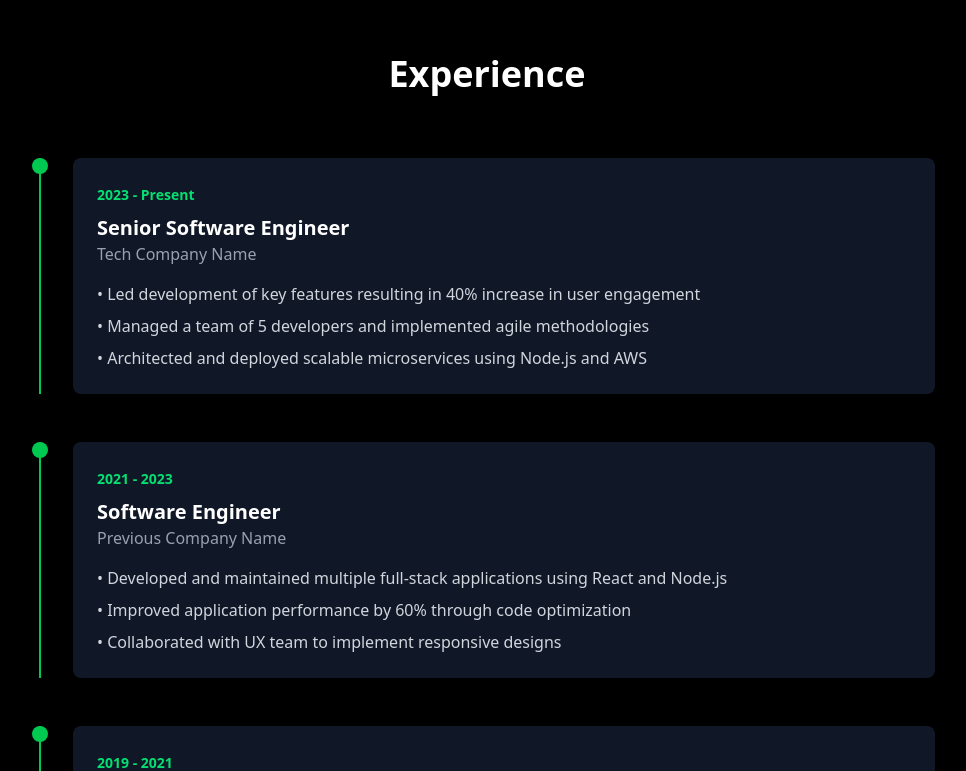
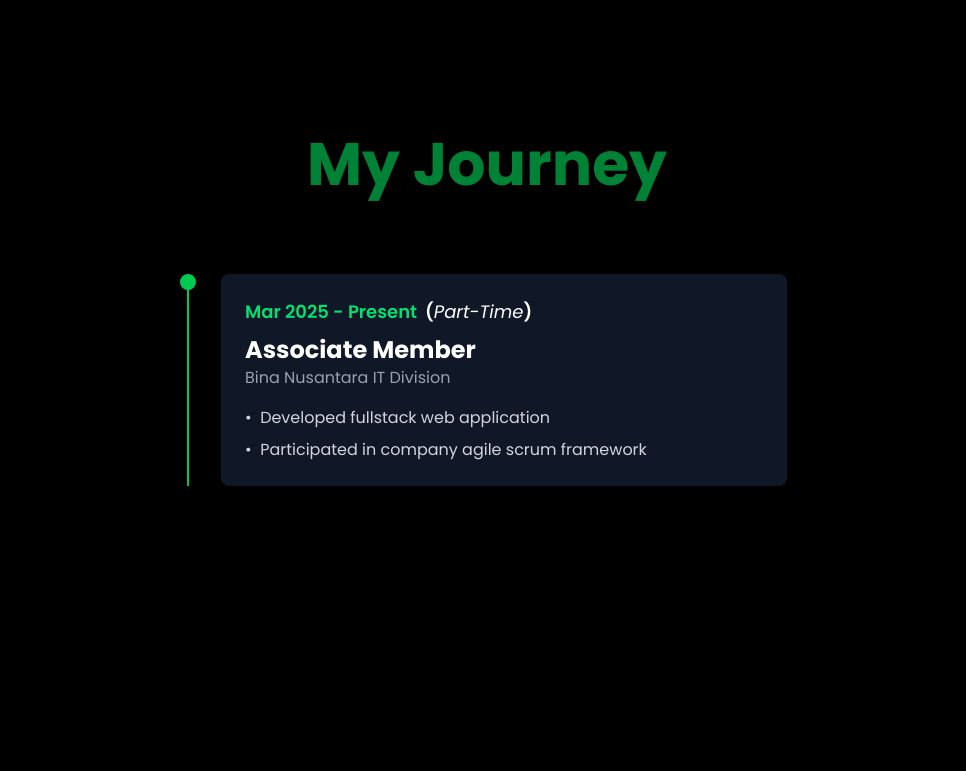
Before and after one commit to KelvinLihandy/portofolio, a React (Vite) app: page / in a window 1280 px wide. Shown: the part 2026-2797 px from the top of the page, without its empty margins (153-1119 px from the left). Built offline with nearby package versions, Linux system fonts and the light colour scheme.

Commit message:
experience

```diff
--- a/src/App.tsx
+++ b/src/App.tsx
@@ -21,7 +21,7 @@ const App = () => {
         <About />
         <Experience />
         <Projects />
-        <Contact />
+        {/* <Contact /> */}
       </div>
     </motion.div>
   );
--- a/src/assets/constants.ts
+++ b/src/assets/constants.ts
@@ -1,12 +1,11 @@
 import { BrainCircuit, Briefcase, Database, Download, FolderKanban, Github, Home, Linkedin, Mail, Server, User } from "lucide-react";
-import type { IContacts, INavigation, ISkills } from "./interface";
+import type { IContacts, IExperiences, INavigation, ISkills } from "./interface";
 
 export const menuItems: INavigation[] = [
     { name: 'Home', id: 'home', icon: Home },
     { name: 'About', id: 'about', icon: User },
     { name: 'Experience', id: 'experience', icon: Briefcase },
     { name: 'Projects', id: 'projects', icon: FolderKanban },
-    // { name: 'Contact', id: 'contact', icon: Mail }
 ];
 
 export const contactItems: IContacts[] = [
@@ -45,3 +44,16 @@ export const skillItems: ISkills[] = [
   {name: 'Azure', icon: '../public/icons/azure-original.svg'},
   {name: 'Git', icon: '../public/icons/git-original.svg'},
 ];
+
+export const experienceItems: IExperiences[] = [
+  {
+    position: "Associate Member",
+    type: "Part-Time",
+    company: "Bina Nusantara IT Division",
+    period: "Mar 2025 - Present",
+    description: [
+      "Developed fullstack web application",
+      "Participated in company agile scrum framework"
+    ],
+  },
+]
--- a/src/components/Experience.tsx
+++ b/src/components/Experience.tsx
@@ -1,74 +1,46 @@
 import { motion } from 'framer-motion';
+import { experienceItems } from '../assets/constants';
 
 const Experience = () => {
-  const experiences = [
-    {
-      title: 'Senior Software Engineer',
-      company: 'Tech Company Name',
-      period: '2023 - Present',
-      description: [
-        'Led development of key features resulting in 40% increase in user engagement',
-        'Managed a team of 5 developers and implemented agile methodologies',
-        'Architected and deployed scalable microservices using Node.js and AWS'
-      ]
-    },
-    {
-      title: 'Software Engineer',
-      company: 'Previous Company Name',
-      period: '2021 - 2023',
-      description: [
-        'Developed and maintained multiple full-stack applications using React and Node.js',
-        'Improved application performance by 60% through code optimization',
-        'Collaborated with UX team to implement responsive designs'
-      ]
-    },
-    {
-      title: 'Junior Developer',
-      company: 'First Company Name',
-      period: '2019 - 2021',
-      description: [
-        'Built and maintained client-facing web applications',
-        'Implemented responsive designs and ensured cross-browser compatibility',
-        'Participated in code reviews and contributed to team documentation'
-      ]
-    }
-  ];
 
   return (
-    <section id="experience" className="py-20 bg-black">
-      <div className="container mx-auto px-4">
-        <motion.div
-          initial={{ opacity: 0 }}
-          whileInView={{ opacity: 1 }}
-          viewport={{ once: true }}
-          transition={{ duration: 0.8 }}
-        >
-          <h2 className="text-4xl font-bold text-center text-white mb-16">Experience</h2>
-
-          <div className="max-w-4xl mx-auto">
-            {experiences.map((exp, index) => (
+    <section
+      id="experience"
+      className="poppins-regular min-h-screen flex justify-center bg-black text-white py-12 md:py-20"
+    >
+      <div className='flex flex-col w-150'>
+        <div className="text-center text-green-700 poppins-bold text-6xl py-20">
+          My Journey
+        </div>
+        <div>
+          <div className=''>
+            {[...experienceItems].reverse().map((item, index) => (
               <motion.div
-                key={exp.period}
+                key={item.period}
                 initial={{ opacity: 0, x: -50 }}
                 whileInView={{ opacity: 1, x: 0 }}
                 viewport={{ once: true }}
                 transition={{ duration: 0.5, delay: index * 0.2 }}
-                className="mb-12 relative pl-8 border-l-2 border-green-500"
+                className="lg:mb-12 lg:relative lg:pl-8 lg:border-l-2 lg:border-green-500"
               >
-                <div className="absolute w-4 h-4 bg-green-500 rounded-full -left-[9px] top-0" />
-
-                <div className="bg-gray-900 p-6 rounded-lg">
-                  <span className="text-green-400 text-sm font-semibold">
-                    {exp.period}
-                  </span>
-                  <h3 className="text-xl font-bold text-white mt-2">
-                    {exp.title}
-                  </h3>
-                  <h4 className="text-gray-400 mb-4">
-                    {exp.company}
-                  </h4>
+                <div className="hidden lg:block absolute w-4 h-4 bg-green-500 rounded-full -left-[9px] top-0" />
+                <motion.div
+                  whileHover={{ x: 20 }}
+                  transition={{ type: 'tween', stiffness: 300 }}
+                  className="bg-gray-900 p-6 rounded-lg hover:shadow-[60px_0_80px_-10px_rgba(34,197,94,0.7)] transition-all duration-100"
+                >
+                  <div className="text-green-400 text-lg font-semibold flex gap-2">
+                    <div>{item.period}</div>
+                    <div className="text-white flex">
+                      <div>(</div>
+                      <div className="poppins-regular-italic">{item.type}</div>
+                      <div>)</div>
+                    </div>
+                  </div>
+                  <div className="text-2xl font-bold text-white mt-2">{item.position}</div>
+                  <div className="text-gray-400 mb-4">{item.company}</div>
                   <ul className="space-y-2">
-                    {exp.description.map((point, idx) => (
+                    {item.description.map((point, idx) => (
                       <motion.li
                         key={idx}
                         initial={{ opacity: 0, y: 10 }}
@@ -77,15 +49,15 @@ const Experience = () => {
                         transition={{ duration: 0.5, delay: index * 0.2 + idx * 0.1 }}
                         className="text-gray-300"
                       >
-                        • {point}
+                        •&nbsp;&nbsp;{point}
                       </motion.li>
                     ))}
                   </ul>
-                </div>
+                </motion.div>
               </motion.div>
             ))}
           </div>
-        </motion.div>
+        </div>
       </div>
     </section>
   );
--- a/src/components/Home.tsx
+++ b/src/components/Home.tsx
@@ -1,7 +1,7 @@
 import { useState, useEffect } from 'react';
 import { motion, AnimatePresence } from 'framer-motion';
 import Profile from '../assets/image.png';
-import { contactItems, skillItems, topItems } from '../assets/constants';
+import { contactItems, topItems } from '../assets/constants';
 import { MapPin } from 'lucide-react';
 
 const Home = () => {
@@ -16,7 +16,7 @@ const Home = () => {
   }, []);
 
   const DataCardContent = (
-    <div className="flex flex-col items-center gap-6 w-full">
+    <div className="flex flex-col items-center gap-10 w-full">
       <motion.div
         className="text-5xl font-bold poppins-bold text-center"
         initial={{ scale: 0.88, opacity: 0 }}
@@ -48,7 +48,7 @@ const Home = () => {
         ))}
       </motion.div>
       <motion.div
-        className="flex flex-col gap-4 items-center w-full"
+        className="flex flex-col gap-8 items-center w-full"
         initial={{ opacity: 0, y: 14 }}
         animate={{ opacity: 1, y: 0 }}
         transition={{ duration: 0.75, delay: 0.6 }}
--- a/src/components/Navigation.tsx
+++ b/src/components/Navigation.tsx
@@ -23,7 +23,7 @@ const Navigation = () => {
   };
 
   return (
-    <nav className="fixed w-full z-50 bg-black/80 backdrop-blur-sm">
+    <nav className="fixed w-full z-50 bg-white/80 backdrop-blur-sm">
       <div className="container mx-auto px-4">
         <div className="flex items-center h-24">
           <div className="w-full flex justify-center ">
```
Also changed, not shown: src/assets/interface.ts (+9 -1 lines).
